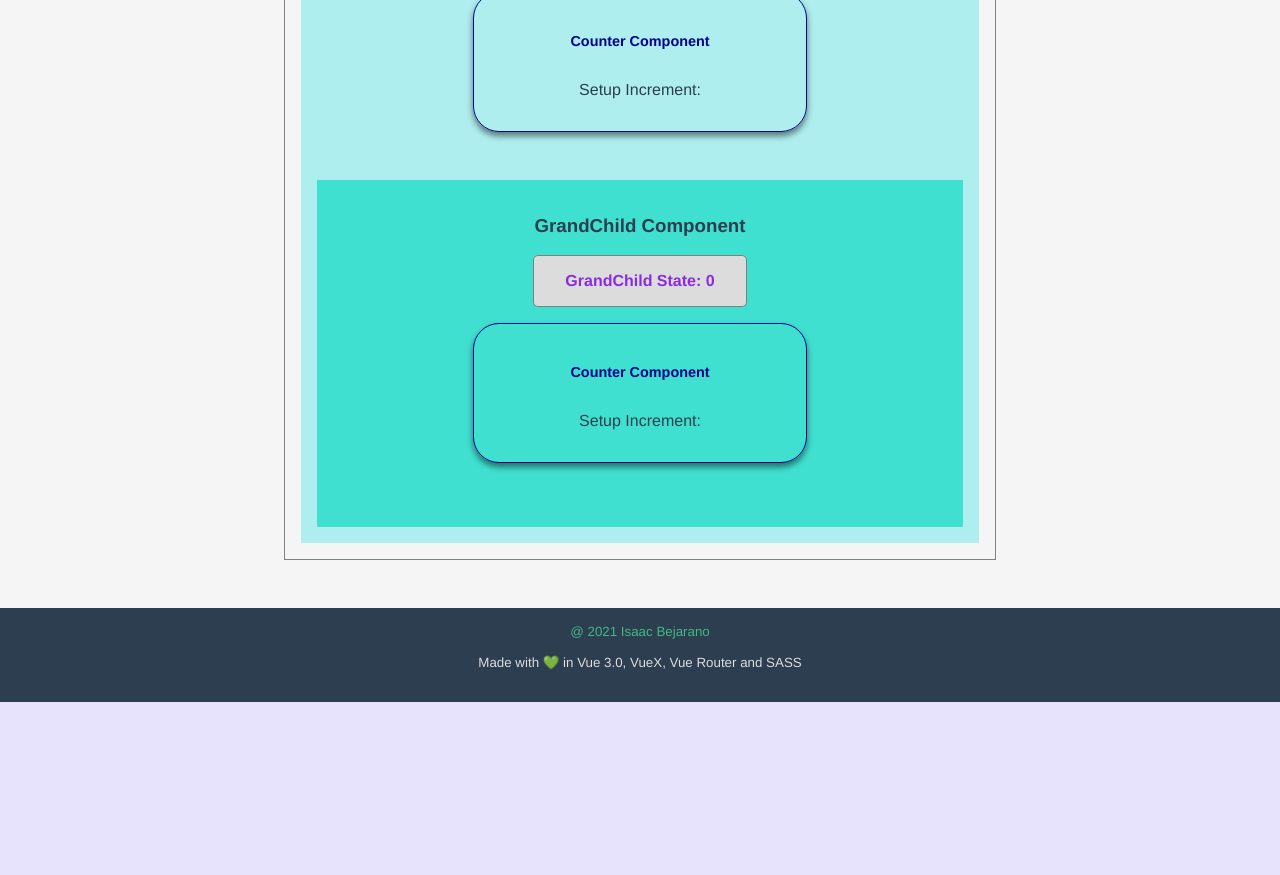
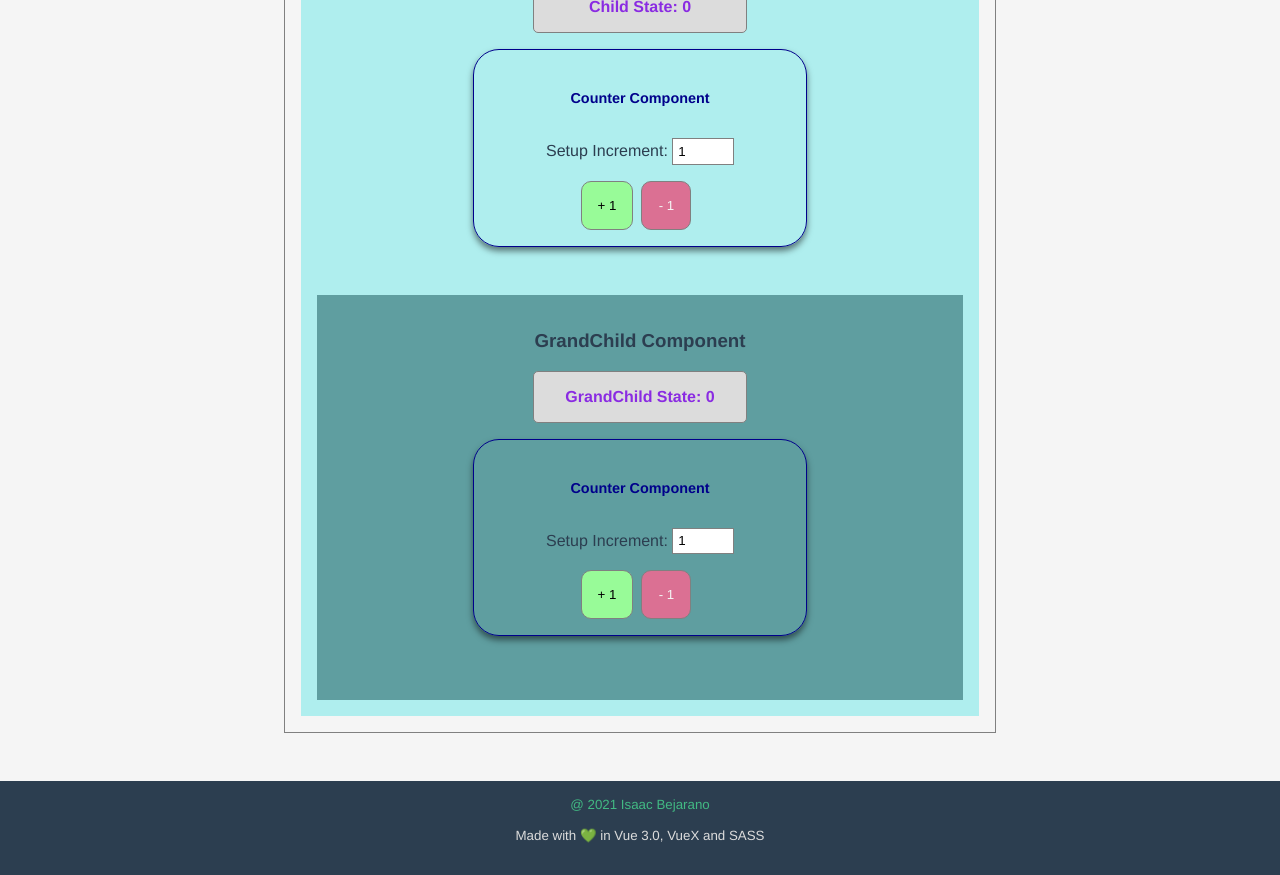
Before and after one commit to isaacBejarano/vuex-state-management, a Vue app: page /state-driven in a window 1280 px wide. Shown: the part 760-1635 px from the top of the page. Before the commit the page ends 1462 px from the top, so only its background shows below. Built offline with nearby package versions, Linux system fonts and the light colour scheme.

Commit message:
state-driven style

```diff
--- a/src/components/counter.vue
+++ b/src/components/counter.vue
@@ -4,7 +4,7 @@
 
 		<!-- input -->
 		<fieldset>
-			<label for="nw"></label>
+			<label for="n"></label>
 			Setup Increment:
 			<slot name="input"></slot>
 		</fieldset>
--- a/src/components/footer.vue
+++ b/src/components/footer.vue
@@ -12,7 +12,7 @@
 		setup(): object {
 			// props
 			const developer = ref(<string>"@ 2021 Isaac Bejarano");
-			const made = ref(<string>"Made with 💚 in Vue 3.0, VueX, Vue Router and SASS");
+			const made = ref(<string>"Made with 💚 in Vue 3.0, VueX and SASS");
 
 			// return props
 			return { developer, made };
--- a/src/components/state-driven/child3.vue
+++ b/src/components/state-driven/child3.vue
@@ -1,12 +1,23 @@
 <template>
-	<section class="child3">
+	<section class="child">
 		<h3>Child Component</h3>
 		<h4>Child State: {{ state2 }}</h4>
 
-		<Counter @emit-counter="counter(...$event)" :stateInit="state_init"></Counter>
+		<Counter>
+			<!-- input -->
+			<template v-slot:input>
+				<input v-model="incrementBy" id="n" type="number" step="1" min="1" />
+			</template>
+
+			<!-- tune -->
+			<template v-slot:tune>
+				<button class="btn btn-add" @mousedown="add(incrementBy)">+ {{ incrementBy }}</button>
+				<button class="btn btn-substract" @mousedown="substract(incrementBy)">- {{ incrementBy }}</button>
+			</template>
+		</Counter>
 
 		<!-- GrandChild -->
-		<GrandChild3 :stateInit="state_init"></GrandChild3>
+		<GrandChild3></GrandChild3>
 	</section>
 </template>
 
@@ -19,26 +30,29 @@
 	export default {
 		name: "Child3", // devtools
 		components: { Counter, GrandChild3 },
-		props: { stateInit: Number },
-		setup(props: any) {
-			// -> props
-			let state_init = ref(props.stateInit);
+		setup() {
+			const limitN = 1;
 
 			// attr
-			let state2 = ref(state_init);
+			let incrementBy = ref(limitN);
+			let state2 = ref(0); // initial state
 
 			// methods
-			function counter(e: Event, payload: number) {
-				state2.value = payload;
+			function add(n: number): void {
+				state2.value += +n;
 			}
 
-			return { state2, state_init, counter };
+			function substract(n: number): void {
+				state2.value -= +n;
+			}
+
+			return { state2, incrementBy, add, substract };
 		},
 	};
 </script>
 
 <style lang="scss">
-	.child3 {
+	.child {
 		padding: 1rem;
 		background-color: paleturquoise;
 	}
--- a/src/components/state-driven/grand-child3.vue
+++ b/src/components/state-driven/grand-child3.vue
@@ -1,9 +1,20 @@
 <template>
-	<section class="grand-child3">
+	<section class="grand-child">
 		<h3>GrandChild Component</h3>
 		<h4>GrandChild State: {{ state3 }}</h4>
 
-		<Counter @emit-counter="counter(...$event)" :stateInit="state_init"></Counter>
+		<Counter>
+			<!-- input -->
+			<template v-slot:input>
+				<input v-model="incrementBy" id="n" type="number" step="1" min="1" />
+			</template>
+
+			<!-- tune -->
+			<template v-slot:tune>
+				<button class="btn btn-add" @mousedown="add(incrementBy)">+ {{ incrementBy }}</button>
+				<button class="btn btn-substract" @mousedown="substract(incrementBy)">- {{ incrementBy }}</button>
+			</template>
+		</Counter>
 	</section>
 </template>
 
@@ -15,27 +26,29 @@
 	export default {
 		name: "GrandChild3", // devtools
 		components: { Counter },
-		props: { stateInit: Number },
-		setup(props: any) {
-			// -> props
-			let state_init = ref(props.stateInit);
+		setup() {
+			const limitN = 1;
 
 			// attr
-			let state3 = ref(state_init);
+			let incrementBy = ref(limitN);
+			let state3 = ref(0); // initial state
 
 			// methods
-			function counter(e: Event, payload: number) {
-				state3.value = payload;
+			function add(n: number): void {
+				state3.value += +n;
 			}
 
-			return { state3, state_init, counter };
+			function substract(n: number): void {
+				state3.value -= +n;
+			}
+			return { state3, incrementBy, add, substract };
 		},
 	};
 </script>
 
 <style lang="scss">
-	.grand-child3 {
+	.grand-child {
 		padding: 1rem;
-		background-color: turquoise;
+		background-color: cadetblue;
 	}
 </style>
--- a/src/components/state-driven/parent3.vue
+++ b/src/components/state-driven/parent3.vue
@@ -1,12 +1,23 @@
 <template>
-	<section class="parent3">
+	<section class="parent">
 		<h3>Parent Component</h3>
 		<h4>Parent State: {{ state1 }}</h4>
 
-		<Counter @emit-counter="counter(...$event)" :stateInit="state_init"></Counter>
+		<Counter>
+			<!-- input -->
+			<template v-slot:input>
+				<input v-model="incrementBy" id="n" type="number" step="1" min="1" />
+			</template>
+
+			<!-- tune -->
+			<template v-slot:tune>
+				<button class="btn btn-add" @mousedown="add(incrementBy)">+ {{ incrementBy }}</button>
+				<button class="btn btn-substract" @mousedown="substract(incrementBy)">- {{ incrementBy }}</button>
+			</template>
+		</Counter>
 
 		<!-- Child -->
-		<Child3 :stateInit="state_init"></Child3>
+		<Child3></Child3>
 	</section>
 </template>
 
@@ -20,24 +31,28 @@
 		name: "Parent3", // devtools
 		components: { Counter, Child3 },
 		setup() {
-			// -> prop
-			let state_init = ref(0);
+			const limitN = 1;
 
 			// attr
-			let state1 = ref(state_init);
+			let incrementBy = ref(limitN);
+			let state1 = ref(0); // initial state
 
 			// methods
-			function counter(e: Event, payload: number) {
-				state1.value = payload;
+			function add(n: number): void {
+				state1.value += +n;
 			}
 
-			return { state1, state_init, counter };
+			function substract(n: number): void {
+				state1.value -= +n;
+			}
+
+			return { state1, incrementBy, add, substract };
 		},
 	};
 </script>
 
 <style lang="scss">
-	.parent3 {
+	.parent {
 		padding: 1rem;
 		max-width: 678px;
 		margin: 3rem auto;
```
